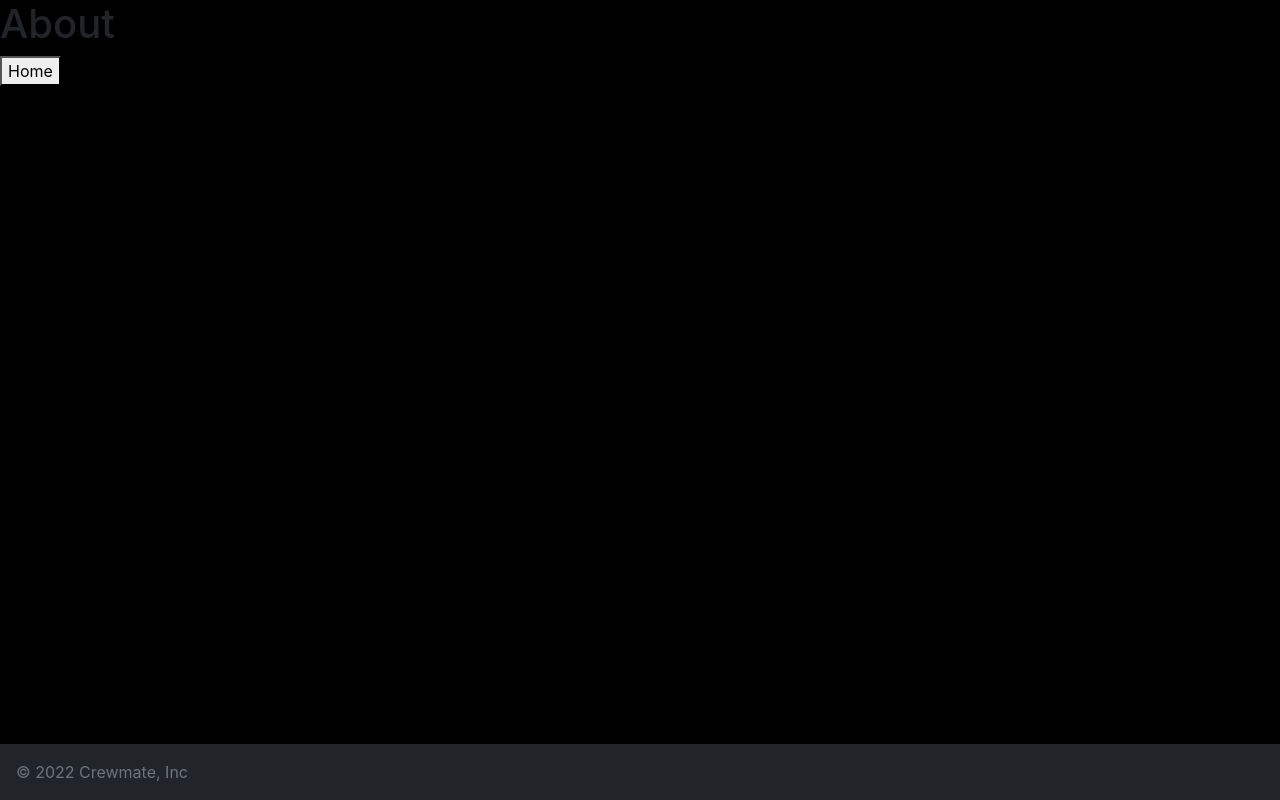
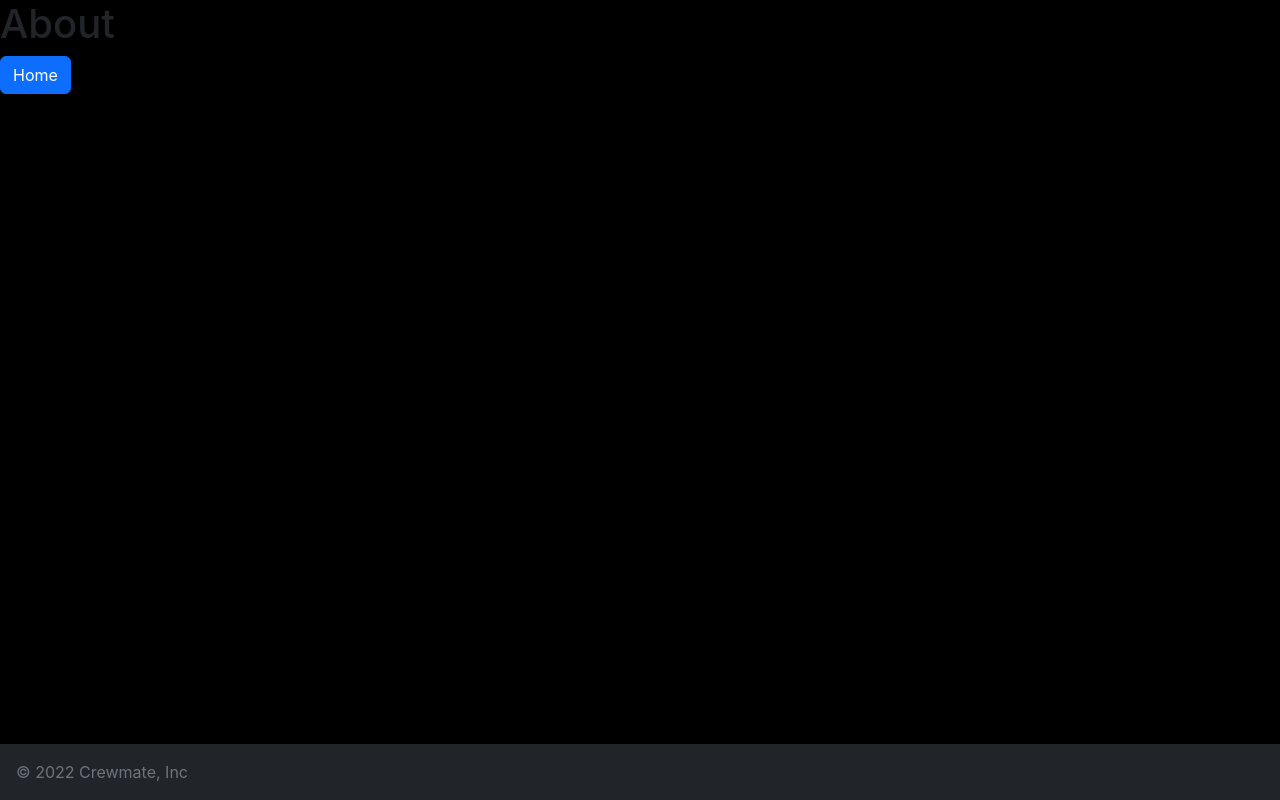
Before and after one commit to Web-Development-React-Exercises/exercise_single-page-app, a React (Create React App) app: page /about in a window 1280 px wide. Built offline with nearby package versions, Linux system fonts and the light colour scheme.

Commit message:
Pretified buttons

```diff
--- a/src/pages/About.js
+++ b/src/pages/About.js
@@ -6,7 +6,7 @@ export default function About() {
   return (
     <div>
         <h1>About</h1>
-        <Link to="/"><button>Home</button></Link>
+        <Link to="/"><button class="btn btn-primary">Home</button></Link>
         <Footer />
     </div>
   )
--- a/src/pages/Among.js
+++ b/src/pages/Among.js
@@ -6,7 +6,7 @@ export default function Among() {
   return (
     <div>
         <h1>Among</h1>
-        <Link to="/"><button>Home</button></Link>
+        <Link to="/"><button class="btn btn-primary">Home</button></Link>
         <Footer />
     </div>
   )
--- a/src/pages/Us.js
+++ b/src/pages/Us.js
@@ -6,7 +6,7 @@ export default function Us() {
   return (
     <div>
         <h1>Us</h1>
-        <Link to="/"><button>Home</button></Link>
+        <Link to="/"><button class="btn btn-primary">Home</button></Link>
         <Footer />
     </div>
   )
```
